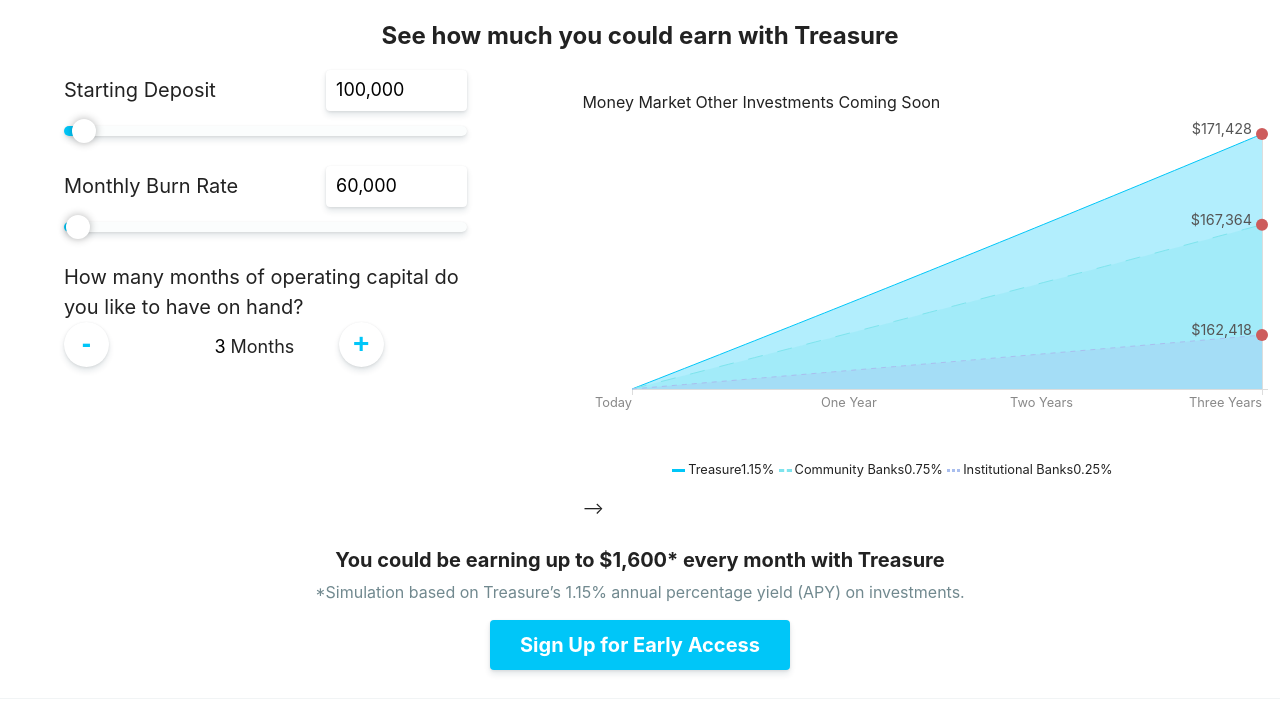
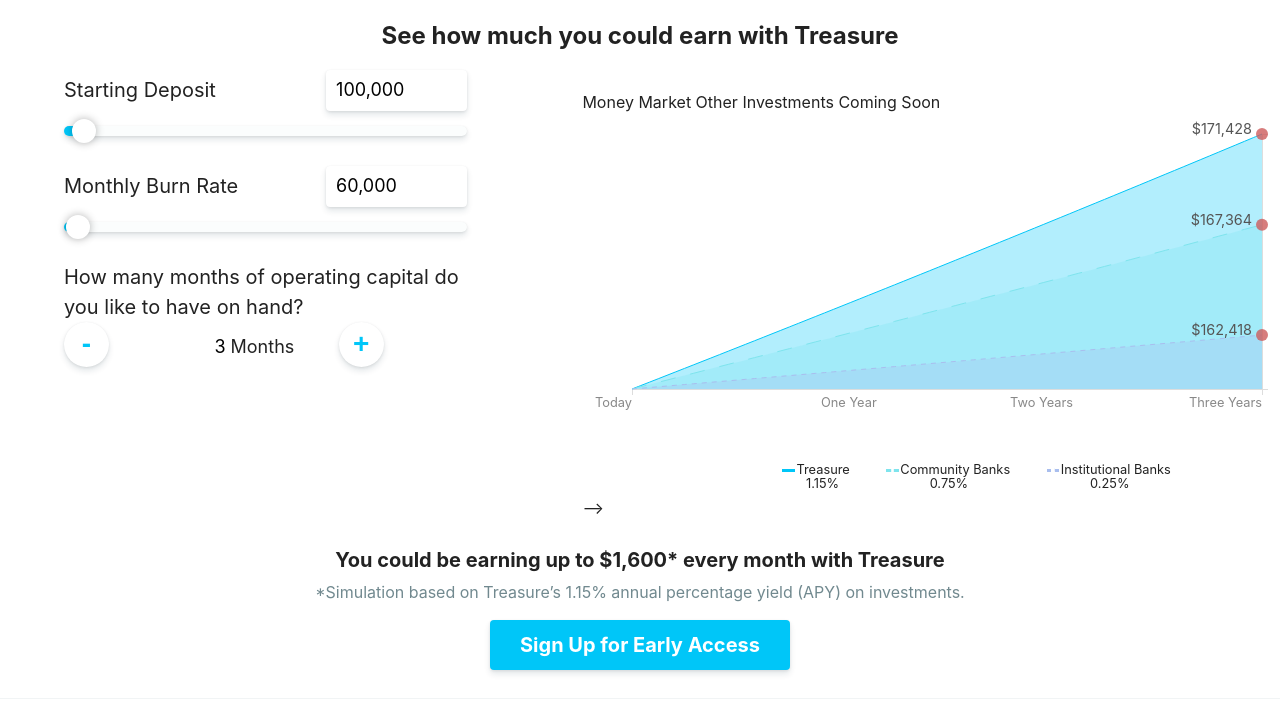
Before and after one commit to cbird999/treasure_website-master, a plain HTML site: page index.html in a window 1280 px wide. Shown: the part 676-1402 px from the top of the page. Drawn offline with nearby package versions, Linux system fonts and the light colour scheme.

Commit message:
change style values to em; position rate below institution on legend

```diff
--- a/index.html
+++ b/index.html
@@ -61,16 +61,14 @@
     }
     circle {
       fill: indianred;
-    }
-    circle.endpoint_community {
-
+      fill-opacity: .8;
     }
     .text-labels text {
       font-size: .9em;
       fill: #555;
     }
     .legend {
-      margin-left: 50px;
+      margin-left: 10em;
     }
     .legend ul {
       list-style: none;
@@ -79,12 +77,14 @@
       display: inline;
       font-size: .8em;
       line-height: .8em;
+      position: relative;
+      margin-right: 2.5em;
     }
     .legend .icon {
       display: inline-block;
       width: 1em;
       height: .4em;
-      margin-right: 3px;
+      margin-right: .1em;
     }
     .legend #treasure .icon {
       border-top: 3px solid #00c6f8;
@@ -94,6 +94,11 @@
     }
     .legend #banks .icon {
       border-top: 3px dotted #a9beee;
+    }
+    span.apy {
+      position: absolute;
+      top: 1.3em;
+      left: 35%;
     }
     .dim-text {
       opacity: .5;
--- a/js/script.js
+++ b/js/script.js
@@ -360,7 +360,6 @@ var drawChart = function(chartData) {
       y: d[d.length - 1].y
     });
 
-    if (inst != 'banks111') {
     ap = areaPaths[inst].selectAll('path').data([d]);
     ap
       .attr('class', function(d) { return 'area ' + inst; })
@@ -380,7 +379,6 @@ var drawChart = function(chartData) {
       .attr('class', function(d) { return 'line ' + inst; })
       .attr('d', line);
     lp.exit().remove();
-    }
   }
   //console.log(maxPoints);
   ep  = endpoints.selectAll('.endpoint').data(maxPoints);
```
Lines whose indentation alone changed are shown as unchanged.
